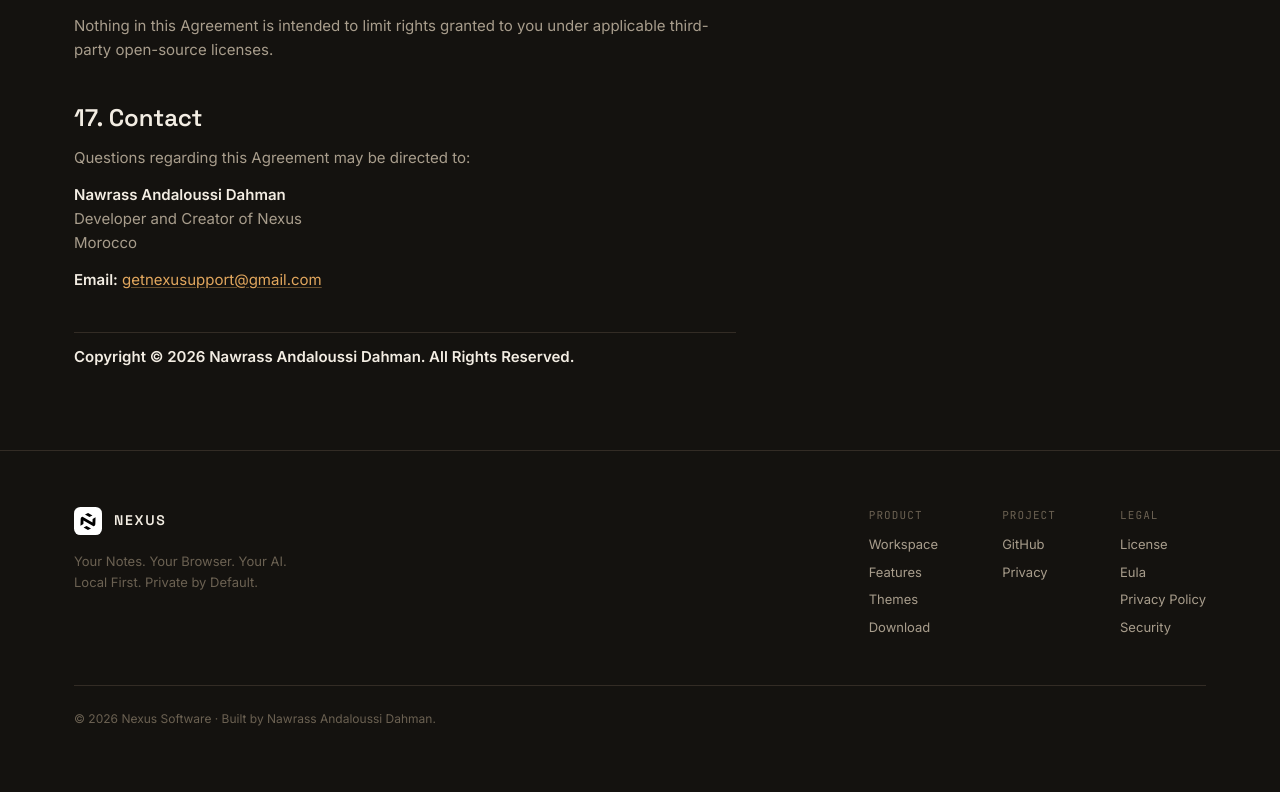
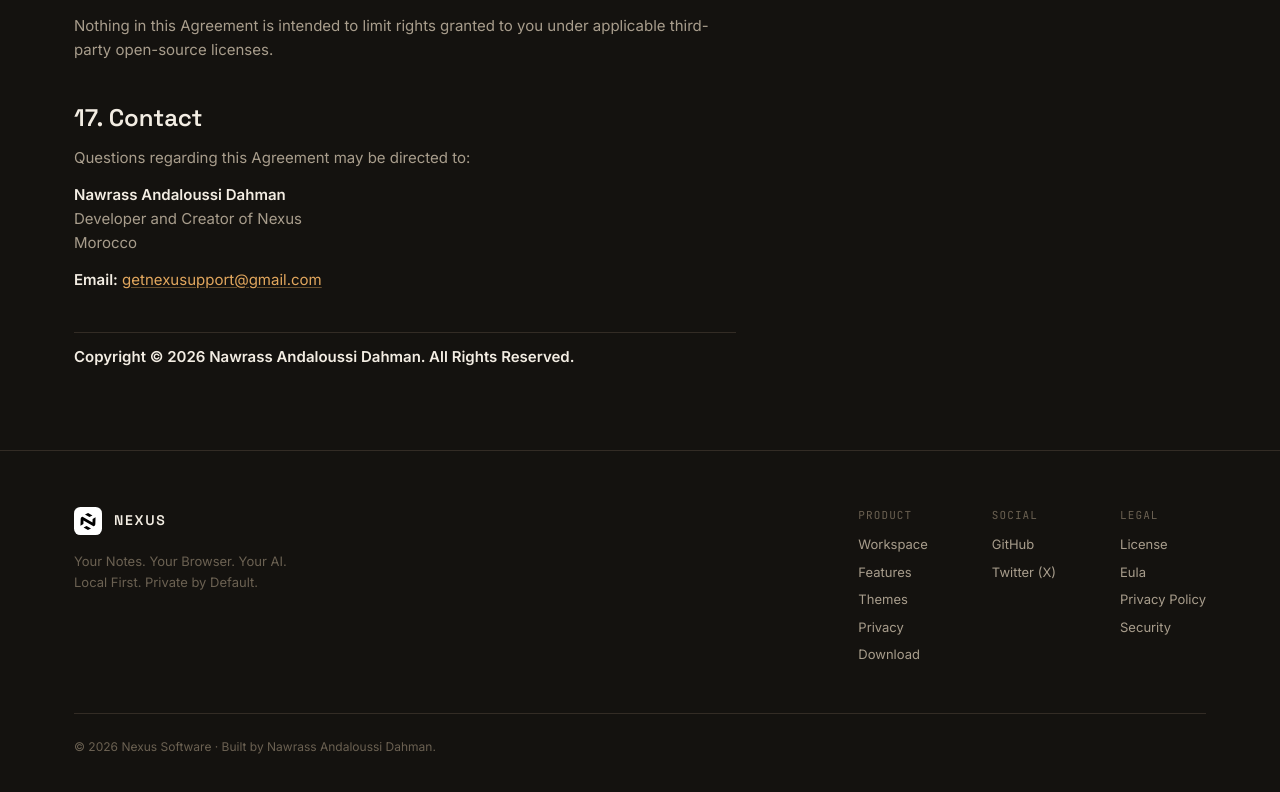
Before and after one commit to getnexusapp/nexus-site, a Next.js app: page /eula in a window 1280 px wide. Shown: the part 10510-11302 px from the top of the page. Built offline with nearby package versions, Linux system fonts and the light colour scheme.

Commit message:
Update footer links to point to external URLs

```diff
--- a/components/Footer.tsx
+++ b/components/Footer.tsx
@@ -25,22 +25,27 @@
               </p>
               <ul className="mt-3 space-y-2 text-[13px] text-ink-muted">
                 <li>
-                  <a href="#workspace" className="hover:text-ink">
+                  <a href="https://nexusdesktop.netlify.app/#workspace" className="hover:text-ink">
                     Workspace
                   </a>
                 </li>
                 <li>
-                  <a href="#features" className="hover:text-ink">
+                  <a href="https://nexusdesktop.netlify.app/#features" className="hover:text-ink">
                     Features
                   </a>
                 </li>
                 <li>
-                  <a href="#themes" className="hover:text-ink">
+                  <a href="https://nexusdesktop.netlify.app/#themes" className="hover:text-ink">
                     Themes
                   </a>
                 </li>
                 <li>
-                  <a href="#download" className="hover:text-ink">
+                  <a href="https://nexusdesktop.netlify.app/#privacy" className="hover:text-ink">
+                    Privacy
+                  </a>
+                </li>
+                <li>
+                  <a href="https://nexusdesktop.netlify.app/#download" className="hover:text-ink">
                     Download
                   </a>
                 </li>
@@ -49,7 +54,7 @@
 
             <div>
               <p className="font-mono text-[11px] uppercase tracking-[0.1em] text-ink-faint">
-                Project
+                Social
               </p>
               <ul className="mt-3 space-y-2 text-[13px] text-ink-muted">
                 <li>
@@ -63,8 +68,13 @@
                   </a>
                 </li>
                 <li>
-                  <a href="#privacy" className="hover:text-ink">
-                    Privacy
+                  <a
+                    href="https://x.com/getnxsapp"
+                    target="_blank"
+                    rel="noreferrer noopener"
+                    className="hover:text-ink"
+                  >
+                    Twitter (X)
                   </a>
                 </li>
               </ul>
```
